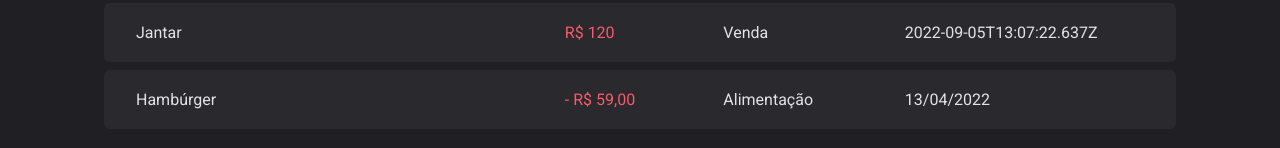
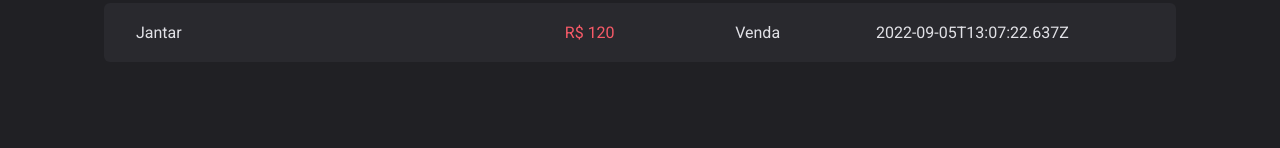
Before and after one commit to alisonbessa/money-management, a React (Vite) app: page / in a window 1280 px wide. Shown: the part 398-546 px from the top of the page. Built offline with nearby package versions, Linux system fonts and the light colour scheme; data requests are answered from the project's data file.

Commit message:
chore: remove unused table code

```diff
--- a/src/pages/Transactions/index.tsx
+++ b/src/pages/Transactions/index.tsx
@@ -36,15 +36,6 @@ export function Transactions() {
                 <td>{transaction.createdAt}</td>
               </tr>
             ))}
-
-            <tr>
-              <td width="40%">Hambúrger</td>
-              <td>
-                <PriceHighlight variant="outcome">- R$ 59,00</PriceHighlight>
-              </td>
-              <td>Alimentação</td>
-              <td>13/04/2022</td>
-            </tr>
           </tbody>
         </TransactionsTable>
       </TransactionsContainer>
```
